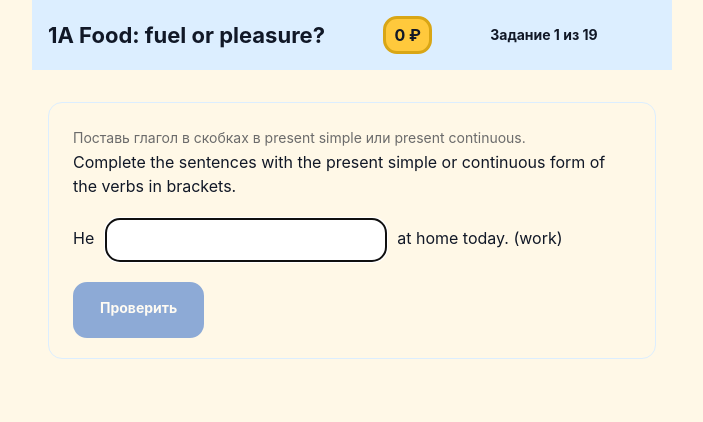
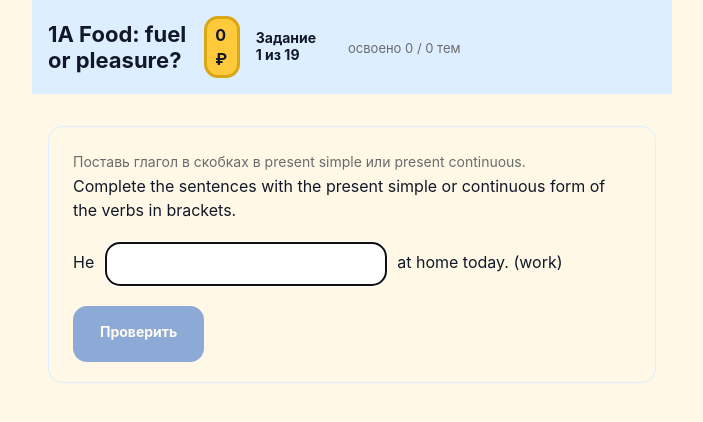
Before and after one commit to Vsevolod-Rusinskiy/english-quest-gsd, a website built with Vite: page index.html in a window 1280 px wide. Both pictures are taken after a click on the button "Понятно". Shown: the whole page, without its empty margins (288-991 px from the left). Built offline with nearby package versions, Linux system fonts and the light colour scheme; no server answers.

Commit message:
feat(260707-krq): compact topic-mastery summary in top bar (UX-PROGRESS-04)
- renderTopicMasterySummary(topicStats) shows 'освоено N / M тем',
  safe zero-state on empty topicStats, never throws
- Kept minimal (summary line only, no per-topic chip row) per
  CONTEXT.md #4's 'first pass, unobtrusive' guidance
- Mounted once in the top-bar region below the progress bar, for
  main/review/complete alike
- Full vitest suite (293 tests) and tsc --noEmit both clean

```diff
--- a/src/main.ts
+++ b/src/main.ts
@@ -17,6 +17,7 @@ import { renderRewardToast } from "./ui/components/RewardToast";
 import { playCoinSound } from "./ui/sound/coin";
 import { renderProgressBar } from "./ui/components/ProgressBar";
 import { renderStreakChip } from "./ui/components/StreakChip";
+import { renderTopicMasterySummary } from "./ui/components/TopicMasterySummary";
 
 export async function mountApp(root: HTMLElement): Promise<void> {
   // Halt on failure per D-06 — loadLesson renders the FatalError state itself.
@@ -125,6 +126,11 @@ export async function mountApp(root: HTMLElement): Promise<void> {
           );
         }
       }
+
+      // UX-PROGRESS-04: compact topic-mastery summary, mounted once in the
+      // top-bar region (below the progress bar), for main/review/complete
+      // alike — reads state.topicStats only, no new state.
+      topBar.appendChild(renderTopicMasterySummary(state.topicStats));
     }
     root.appendChild(topBar);
 
--- a/src/style.css
+++ b/src/style.css
@@ -132,6 +132,17 @@ body {
   padding: var(--space-xs) var(--space-sm);
   font-weight: 700;
   color: var(--color-text);
+}
+
+/* Compact topic-mastery summary line (UX-PROGRESS-04) — slim, muted, sits
+   under the progress bar in the top bar. --color-muted (#6b6b6b) on
+   --color-bg (#fff8e7) computes to 5.03:1, passes WCAG AA (already verified
+   for the instruction-ru line, reused here). */
+.topic-mastery {
+  font-size: 13px;
+  color: var(--color-muted);
+  width: 100%;
+  margin-top: var(--space-xs);
 }
 
 /* Lesson title block */
--- /dev/null
+++ b/src/ui/components/TopicMasterySummary.ts
@@ -0,0 +1,21 @@
+// Compact topic-mastery summary (UX-PROGRESS-04) — a single slim,
+// unobtrusive line: "освоено N / M тем" (N = mastered topics, M = total
+// topics tracked). Kept minimal per CONTEXT.md #4's "first pass, keep it
+// minimal and unobtrusive" guidance — no per-topic chip row this pass, to
+// avoid cluttering the top-bar. Guards the empty-topicStats case (never
+// divides/throws). createElement/textContent only; RU labels would come via
+// topicLabel(id) if per-topic display is added later.
+import type { TopicStat } from "../../core/state/progressSchema";
+
+export function renderTopicMasterySummary(topicStats: Record<string, TopicStat>): HTMLElement {
+  const el = document.createElement("div");
+  el.className = "topic-mastery";
+
+  const entries = Object.values(topicStats);
+  const masteredCount = entries.filter((stat) => stat.status === "mastered").length;
+  const total = entries.length;
+
+  el.textContent = `освоено ${masteredCount} / ${total} тем`;
+
+  return el;
+}
```
